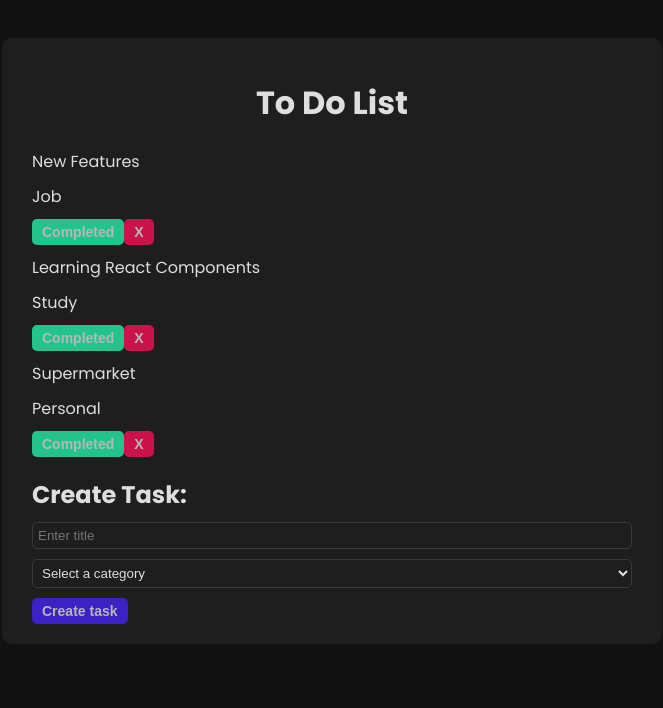
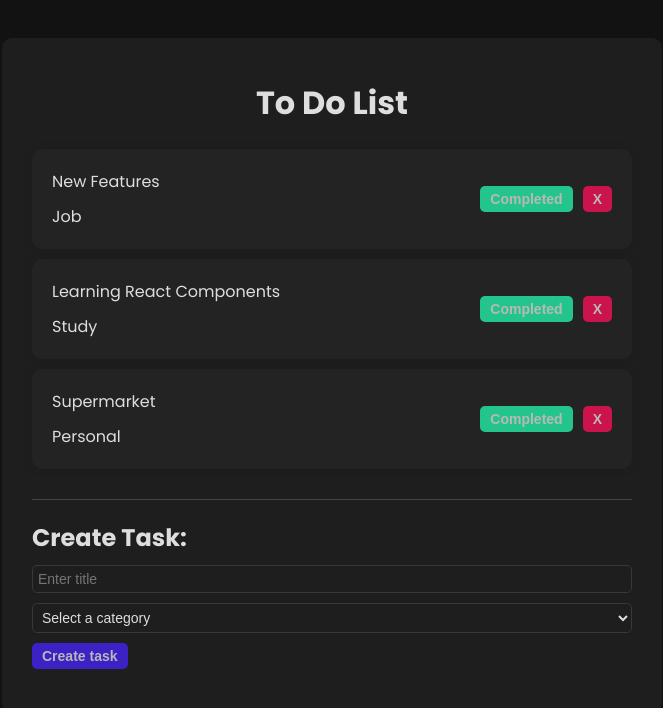
Before and after one commit to jorgeprj/ToDoList-ReactJS, a React (Vite) app: page / in a window 1280 px wide. Shown: the top 708 px of the page, without its empty margins (308-971 px from the left). Built offline with nearby package versions, Linux system fonts and the light colour scheme.

Commit message:
feat: finished layout

```diff
--- a/src/App.css
+++ b/src/App.css
@@ -24,7 +24,7 @@ h2{
 }
 
 p{
-  margin: 10px 0;
+  margin: 10px 10px;
 }
 
 input{
@@ -35,6 +35,7 @@ button {
   background-color: #4422EF;
   color: #dedede;
   padding: 5px 10px;
+  margin-right: 10px;
   cursor: pointer;
   opacity: 0.8;
   transition: 0.3s;
@@ -56,6 +57,23 @@ button:hover {
   background-color: #F61156;
 }
 
+.todo-list{
+  margin-bottom: 20px;
+  padding-bottom: 20px;
+  border-bottom: 1px solid #42434C;
+}
+
+.todo {
+  background-color: #232323;
+  box-shadow: 0 0 10px rgba(0,0,0, 0.1);
+  padding: 10px;
+  margin-bottom: 10px;
+  border-radius: 10px;
+  display: flex;
+  justify-content: space-between;
+  align-items: center;
+}
+
 .todo-form{
   padding-bottom: 1.5rem;
 }
@@ -68,4 +86,5 @@ input, select{
   border-radius: 5px;
   width: 100%;
   color: #dedede;
+  font-size: 14px;
 }
--- a/src/App.jsx
+++ b/src/App.jsx
@@ -27,16 +27,31 @@ function App() {
 		}
 	]);
 
+	const addTodo = (title, category) => {
+
+		const newTodo = [
+			...todos,
+			{
+				id: todos.length + 1,
+				title,
+				category,
+				isCompleted: false
+			}
+		]
+
+		setTodos(newTodo);
+	}
+
 	return (
 		<div className='app'>
 			<h1>To Do List</h1>
 			<div className='todo-list'>
 				{todos.map((todo) => (
-					<Todo todo={todo} />
+					<Todo key={todo.id} todo={todo} />
 				))}
 			</div>
 			<div>
-				<TodoForm />
+				<TodoForm addTodo={addTodo} />
 			</div>
 		</div>
 	)
--- a/src/components/TodoForm.jsx
+++ b/src/components/TodoForm.jsx
@@ -1,12 +1,22 @@
-import React from 'react'
+import React, { useState } from 'react'
 
-function TodoForm() {
+function TodoForm({ addTodo}) {
+  const [value, setValue] = useState("");
+  const [category, setCategory] = useState("");
+
+  const handleSubmit = (e) => {
+    e.preventDefault();
+    if(!value || !category) return;
+    addTodo(value, category);
+    setValue("");
+    setCategory("");
+  }
   return (
-    <div class-Name='todo-form'>
+    <div className='todo-form'>
       <h2>Create Task:</h2>
-      <form>
-        <input type="text" placeholder='Enter title' />
-        <select>
+      <form onSubmit={handleSubmit}>
+        <input type="text" placeholder='Enter title' value={value} onChange={(e) => setValue(e.target.value)} />
+        <select value={category} onChange={(e) => setCategory(e.target.value)}>
           <option value="">Select a category</option>
           <option value="Job">Job</option>
           <option value="Study">Study</option>
```
